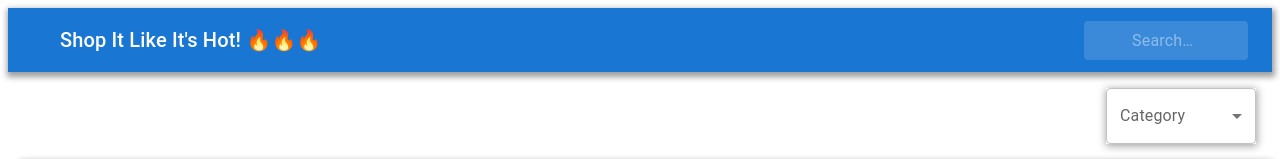
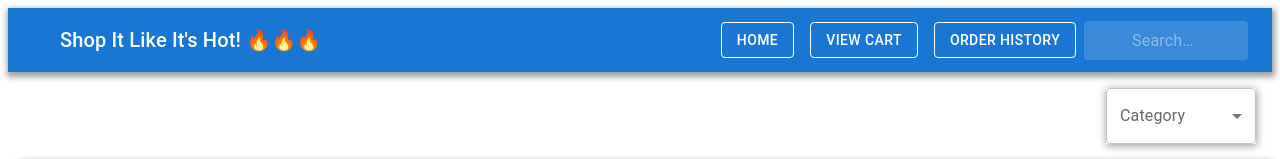
Before and after one commit to garrettstrohm/shop-it-like-its-hot, a React (Create React App) app: page / in a window 1280 px wide. Shown: the top 159 px of the page. Built offline with nearby package versions, Linux system fonts and the light colour scheme; data requests are answered from the project's data file.

Commit message:
Route Links finished

```diff
--- a/src/App.js
+++ b/src/App.js
@@ -11,7 +11,7 @@ function App() {
 
   return (
     <div className="App">
-      <NavBar search={search} setSearch={setSearch}/>
+      <NavBar search={search} onChangePage={setSearch}/>
       <Switch>
         <Route path="/checkout">
           <Checkout />
--- a/src/NavBar.js
+++ b/src/NavBar.js
@@ -6,7 +6,9 @@ import Toolbar from '@mui/material/Toolbar';
 import IconButton from '@mui/material/IconButton';
 import Typography from '@mui/material/Typography';
 import InputBase from '@mui/material/InputBase';
-
+import { Button } from '@mui/material';
+import { Stack } from '@mui/material';
+import { Link } from 'react-router-dom';
 
 const Search = styled('div')(({ theme }) => ({
   position: 'relative',
@@ -50,7 +52,12 @@ const StyledInputBase = styled(InputBase)(({ theme }) => ({
   },
 }));
 
-export default function NavBar({search, setSearch}) {
+export default function NavBar({search, setSearch, onChangePage}) {
+
+  function handleLinkClick(e){
+    e.preventDefault();
+    onChangePage(e.target.pathname)
+  }
   return (
     <Box sx={{ flexGrow: 1 }}>
       <AppBar position="static" style={{boxShadow: "1px 3px 6px 2px #9E9E9E"}}>
@@ -72,6 +79,13 @@ export default function NavBar({search, setSearch}) {
           >
             Shop It Like It's Hot!  🔥🔥🔥
           </Typography>
+
+          <Stack direction="row" spacing={2}>
+            <Link style={{textDecoration: 'none'}} to="/"><Button sx={{color: "white", borderColor:"white"}} variant="outlined">Home</Button></Link>
+            <Link style={{textDecoration: 'none'}} to="/cart"><Button  sx={{color: "white", borderColor:"white"}} variant="outlined">View Cart</Button></Link>
+            <Link style={{textDecoration: 'none'}} to="/Orders"><Button sx={{color: "white", borderColor:"white"}} variant="outlined">Order History</Button></Link>
+          </Stack>
+
           <Search value={search} onChange={(e) => setSearch(e.target.value)}>
             <SearchIconWrapper>
             </SearchIconWrapper>
```
